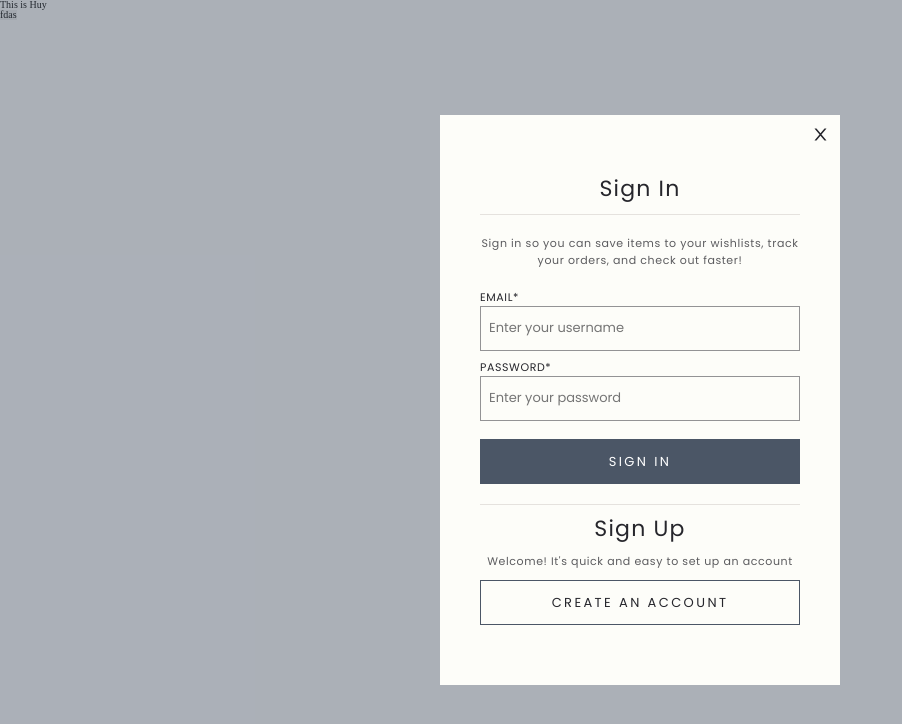
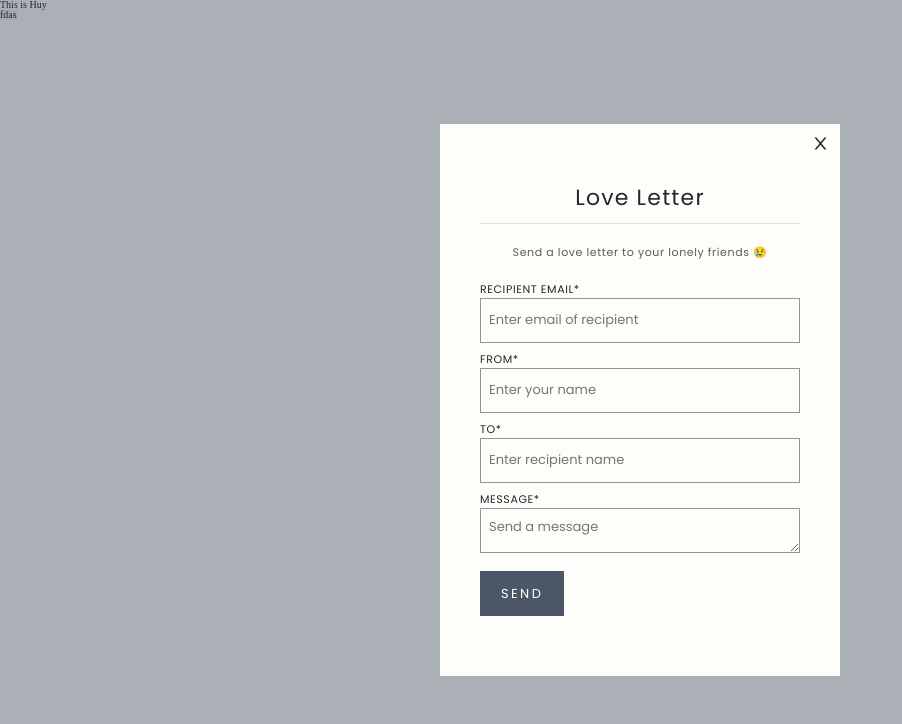
Before and after one commit to Mewtwo-Returns/Huy-s-Valentine-Store, a React app: page / in a window 1280 px wide. Shown: the top 724 px of the page, without its empty margins (0-902 px from the left). Built offline with nearby package versions, Linux system fonts and the light colour scheme.

Commit message:
adding lettermodal

```diff
--- a/client/App.jsx
+++ b/client/App.jsx
@@ -4,6 +4,7 @@ import '../styles/_base.css';
 import '../styles/_transitions.css';
 import SignInModal from './components/Modals/SignInModal';
 import SignUpModal from './components/Modals/SignUpModal';
+import LetterModal from './components/Modals/LetterModal';
 import {CSSTransition} from 'react-transition-group';
 import CartBar from './components/Cart/CartBar';
 import '../styles/cart.css';
@@ -11,8 +12,9 @@ import '../styles/cart.css';
 const App = () => {
 
   const [cartToggle, setCartToggle] = useState(false);
-  const [signInModalToggle, setSignInModalToggle] = useState(true);
+  const [signInModalToggle, setSignInModalToggle] = useState(false);
   const [signUpModalToggle, setSignUpModalToggle] = useState(false);
+  const [letterModalToggle, setLetterModalToggle] = useState(true);
 
   return (
     <div id="app">
@@ -25,6 +27,7 @@ const App = () => {
       </CSSTransition>
       {signInModalToggle && <SignInModal setSignInModalToggle={setSignInModalToggle} setSignUpModalToggle={setSignUpModalToggle}/>}
       {signUpModalToggle && <SignUpModal setSignInModalToggle={setSignInModalToggle} setSignUpModalToggle={setSignUpModalToggle}/>}
+      {letterModalToggle && <LetterModal setLetterModalToggle={setLetterModalToggle}/>}
     </div>
   );
 };
--- /dev/null
+++ b/client/components/Modals/LetterModal.jsx
@@ -0,0 +1,64 @@
+import React, { useRef } from 'react';
+import '../../../styles/modalStyles.css';
+import { AiOutlineClose } from 'react-icons/ai';
+import { useDispatch, useSelector } from 'react-redux';
+import { IconContext } from 'react-icons';
+import emailjs from '@emailjs/browser';
+import{ init } from '@emailjs/browser';
+init('user_bhd0Ro6wl5h7aCXuK7G1t');
+
+const signInModal =  ({setLetterModalToggle}) => {
+
+  const form = useRef();
+
+  const sendEmail = (e) => {
+    e.preventDefault();
+
+    emailjs.sendForm('service_3uqc0j7', 'template_sisbveo', form.current)
+      .then((result) => {
+        console.log(result.text);
+        setLetterModalToggle(false);
+      }, (error) => {
+        console.log(error.text);
+      });
+  };
+
+  return (
+    <div id="modal-overlay">
+      <div id="modal-container">
+        <IconContext.Provider value={{className: 'exit-modal', size:'1.9em'}}>
+          <AiOutlineClose onClick={(e) => setLetterModalToggle(false)}/>
+        </IconContext.Provider>
+        <div id = "login-section">
+          <h1 className="sign-in"> Love Letter </h1>
+          <div id="sign-in-blurb">
+            <p>Send a love letter to your lonely friends 😢</p>
+          </div>
+          <form id="user-form" ref={form} onSubmit={sendEmail}>
+            <div>
+              <label htmlFor="send_to">RECIPIENT EMAIL*</label>
+              <input className="form-input" type="email" name="send_to" placeholder="Enter email of recipient" required/>
+            </div>
+            <div>
+              <label htmlFor="from_name">FROM*</label>
+              <input className="form-input" type="text" name="from_name" placeholder="Enter your name" required/>
+            </div>
+            <div>
+              <label htmlFor="to_name">TO*</label>
+              <input className="form-input" type="text" name="to_name" placeholder="Enter recipient name" required/>
+            </div>
+            <div>
+              <label htmlFor="message">MESSAGE*</label>
+              <textarea className="form-input" type="textarea" name="message" placeholder="Send a message" rows="4" cols="50" required/>
+            </div>
+            <div id="button-container">
+              <input type="submit" id="signin-button" className="form-button" value="send" />
+            </div>
+          </form>
+        </div>
+      </div>
+    </div>
+  );
+};
+
+export default signInModal;
--- a/client/components/Modals/SignInModal.jsx
+++ b/client/components/Modals/SignInModal.jsx
@@ -37,7 +37,7 @@ const signInModal =  ({setSignInModalToggle, setSignUpModalToggle}) => {
           <form id="user-form">
             <div>
               <label htmlFor="email">EMAIL*</label>
-              <input className="form-input" type="email" name="email" placeholder="Enter your username" required/>
+              <input className="form-input" type="email" name="email" placeholder="Enter your email" required/>
             </div>
             <div>
               <label htmlFor="password">PASSWORD*</label>
--- a/client/components/Modals/SignUpModal.jsx
+++ b/client/components/Modals/SignUpModal.jsx
@@ -47,7 +47,7 @@ const signUpModal =  ({setSignInModalToggle, setSignUpModalToggle}) => {
             </div>
             <div>
               <label htmlFor="email">EMAIL*</label>
-              <input className="form-input" type="email" name="email" placeholder="Enter your username" required/>
+              <input className="form-input" type="email" name="email" placeholder="Enter your email" required/>
             </div>
             <div>
               <label htmlFor="password">PASSWORD*</label>
--- a/package.json
+++ b/package.json
@@ -9,6 +9,7 @@
         "dev": "concurrently \"NODE_ENV=development webpack serve --open\" \"nodemon server/server.js\""
     },
     "dependencies": {
+        "@emailjs/browser": "^3.4.0",
         "@reduxjs/toolkit": "^1.7.2",
         "axios": "^0.26.0",
         "bcrypt": "^5.0.1",
```
Also changed, not shown: 1 other file (tests, documents, lock files or other folders).
